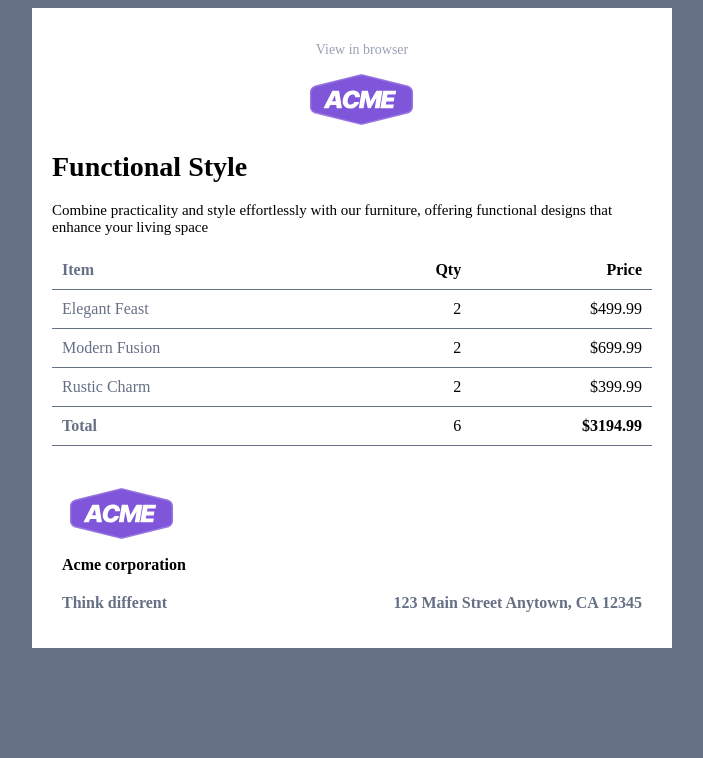
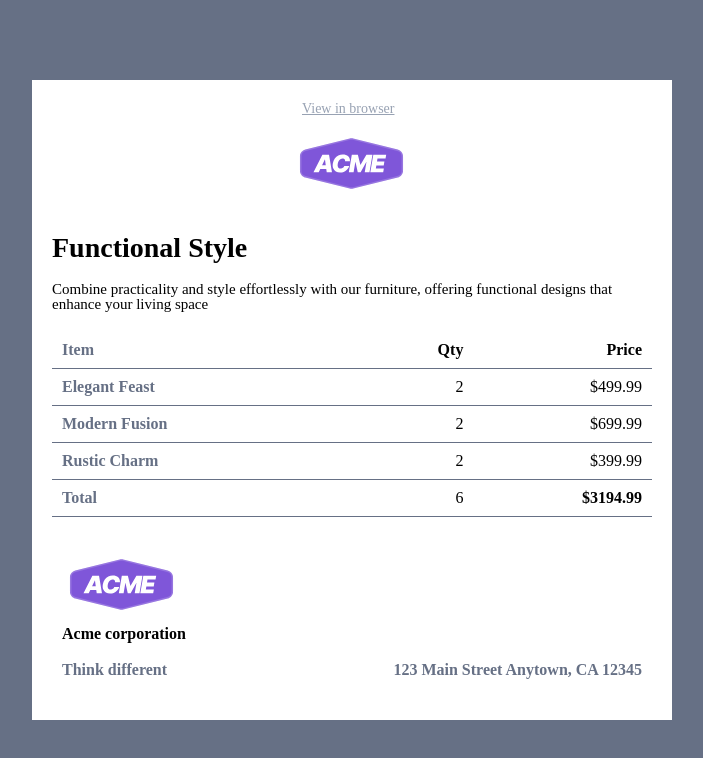
Before and after one commit to drapeID-DEV/hillel, a plain HTML site: page index.html in a window 1280 px wide. Shown: the whole page, without its empty margins (288-991 px from the left). Drawn offline with Linux system fonts and the light colour scheme.

Commit message:
done hw5

```diff
--- /dev/null
+++ b/css/normalize.css
@@ -0,0 +1,179 @@
+ html {
+    line-height: 1.15;
+    -webkit-text-size-adjust: 100%;
+  }
+
+  body {
+    margin: 0;
+  }
+
+  main {
+    display: block;
+  }
+
+  h1 {
+    font-size: 2em;
+    margin: 0.67em 0;
+  }
+
+  hr {
+    box-sizing: content-box;
+    height: 0;
+    overflow: visible;
+  }
+
+  pre {
+    font-family: monospace, monospace;
+    font-size: 1em;
+  }
+
+  a {
+    background-color: transparent;
+  }
+
+  abbr[title] {
+    border-bottom: none;
+    text-decoration: underline;
+    text-decoration: underline dotted;
+  }
+
+  b,
+  strong {
+    font-weight: bolder;
+  }
+
+  code,
+  kbd,
+  samp {
+    font-family: monospace, monospace; /* 1 */
+    font-size: 1em; /* 2 */
+  }
+
+  small {
+    font-size: 80%;
+  }
+
+  sub,
+  sup {
+    font-size: 75%;
+    line-height: 0;
+    position: relative;
+    vertical-align: baseline;
+  }
+
+  sub {
+    bottom: -0.25em;
+  }
+
+  sup {
+    top: -0.5em;
+  }
+
+  img {
+    border-style: none;
+  }
+
+  button,
+  input,
+  optgroup,
+  select,
+  textarea {
+    font-family: inherit;
+    font-size: 100%;
+    line-height: 1.15;
+    margin: 0;
+  }
+
+  button,
+  input {
+    overflow: visible;
+  }
+
+  button,
+  select {
+    text-transform: none;
+  }
+
+  button,
+  [type="button"],
+  [type="reset"],
+  [type="submit"] {
+    -webkit-appearance: button;
+  }
+
+  button::-moz-focus-inner,
+  [type="button"]::-moz-focus-inner,
+  [type="reset"]::-moz-focus-inner,
+  [type="submit"]::-moz-focus-inner {
+    border-style: none;
+    padding: 0;
+  }
+
+  button:-moz-focusring,
+  [type="button"]:-moz-focusring,
+  [type="reset"]:-moz-focusring,
+  [type="submit"]:-moz-focusring {
+    outline: 1px dotted ButtonText;
+  }
+
+  fieldset {
+    padding: 0.35em 0.75em 0.625em;
+  }
+
+  legend {
+    box-sizing: border-box; /* 1 */
+    color: inherit; /* 2 */
+    display: table; /* 1 */
+    max-width: 100%; /* 1 */
+    padding: 0; /* 3 */
+    white-space: normal; /* 1 */
+  }
+
+  progress {
+    vertical-align: baseline;
+  }
+
+  textarea {
+    overflow: auto;
+  }
+
+  [type="checkbox"],
+  [type="radio"] {
+    box-sizing: border-box;
+    padding: 0;
+  }
+
+  [type="number"]::-webkit-inner-spin-button,
+  [type="number"]::-webkit-outer-spin-button {
+    height: auto;
+  }
+
+  [type="search"] {
+    -webkit-appearance: textfield;
+    outline-offset: -2px;
+  }
+
+  [type="search"]::-webkit-search-decoration {
+    -webkit-appearance: none;
+  }
+
+  ::-webkit-file-upload-button {
+    -webkit-appearance: button;
+    font: inherit;
+  }
+
+  details {
+    display: block;
+  }
+
+  summary {
+    display: list-item;
+  }
+
+  template {
+    display: none;
+  }
+
+  [hidden] {
+    display: none;
+  }
--- /dev/null
+++ b/css/reset.css
@@ -0,0 +1,43 @@
+html, body, div, span, applet, object, iframe,
+h1, h2, h3, h4, h5, h6, p, blockquote, pre,
+a, abbr, acronym, address, big, cite, code,
+del, dfn, em, img, ins, kbd, q, s, samp,
+small, strike, strong, sub, sup, tt, var,
+b, u, i, center,
+dl, dt, dd, ol, ul, li,
+fieldset, form, label, legend,
+table, caption, tbody, tfoot, thead, tr, th, td,
+article, aside, canvas, details, embed,
+figure, figcaption, footer, header, hgroup,
+menu, nav, output, ruby, section, summary,
+time, mark, audio, video {
+	margin: 0;
+	padding: 0;
+	border: 0;
+	font-size: 100%;
+	font: inherit;
+	vertical-align: baseline;
+}
+
+article, aside, details, figcaption, figure,
+footer, header, hgroup, menu, nav, section {
+	display: block;
+}
+body {
+	line-height: 1;
+}
+ol, ul {
+	list-style: none;
+}
+blockquote, q {
+	quotes: none;
+}
+blockquote:before, blockquote:after,
+q:before, q:after {
+	content: '';
+	content: none;
+}
+table {
+	border-collapse: collapse;
+	border-spacing: 0;
+}
--- /dev/null
+++ b/css/style.css
@@ -0,0 +1,96 @@
+body {
+    height: 100vh;
+    align-content: center;
+    background-color: #667085;
+}
+
+div {
+    width: 600px;
+    height: 600px;
+    background-color: white;
+    padding: 20px;
+    margin: auto;
+}
+
+.view {
+    font-size: 14px;
+    font-weight: 400;
+    color: #98A2B3;
+    margin: 0 250px;
+}
+
+.image {
+    margin: 20px 240px;
+}
+
+h1 {
+    font-size: 28px;
+    font-weight: 600;
+}
+
+p {
+    font-size: 15px;
+    font-weight: 400;
+    margin: 20px 0;
+}
+
+table {
+    border-collapse: collapse;
+    width: 600px
+}
+
+.borderLine {
+    border-bottom: 1px #667085 solid;
+}
+
+td {
+    padding: 10px;
+}
+
+.nameOfRow {
+    font-size: 16px;
+    font-weight: 600;
+    color: #667085;
+    padding-right: 190px;
+}
+
+.qtyCol {
+    text-align: end;
+}
+
+#qty {
+    font-size: 16px;
+    font-weight: 600;
+}
+
+.priceCol {
+    text-align: end;
+}
+
+#price {
+    text-align: end;
+    font-size: 16px;
+    font-weight: 600;
+}
+
+#total {
+    text-align: end;
+    font-size: 16px;
+    font-weight: 600;
+}
+
+.bottomLogo {
+    padding-top: 40px; padding-bottom: 0px;
+}
+
+.corpName {
+    font-size: 16px; font-weight: 600;
+}
+
+.addres {
+    text-align: end; font-size: 16px; font-weight: 600; color: #667085;
+}
+
+.phrase {
+    font-size: 16px; font-weight: 600; color: #667085;
+}
--- a/index.html
+++ b/index.html
@@ -3,58 +3,52 @@
 <head>
     <meta charset="UTF-8">
     <meta name="viewport" content="width=device-width, initial-scale=1.0">
+    <link rel="stylesheet" href="css/reset.css">
+    <link rel="stylesheet" href="css/normalize.css">
+    <link rel="stylesheet" href="css/style.css">
     <title>Document</title>
 </head>
-<style>
-    td {
-        padding: 10px;
-    }
-
-    body {
-        background-color: #667085;
-    }
-</style>
 <body>
-    <div style="width: 600px; height: 600px; padding: 20px; background-color: white; margin: auto;">
-        <p style="width: 600px; font-size: 14px; font-weight: 400; color: #98A2B3; text-align: center; padding-left: 10px;">View in browser</p>
-        <img src="./images/Logo.svg" alt="logo" style="margin: 0 250px;">
-        <h1 style="font-size: 28px; font-weight: 600;">Functional Style</h1>
-        <p style="font-size: 15px; font-weight: 400;">Combine practicality and style effortlessly with our furniture, offering functional designs that enhance your living space</p>
-        <table style="border-collapse: collapse; width: 600px">
-            <tr style="border-bottom: 1px #667085 solid;">
-                <td style="font-size: 16px; font-weight: 600; color: #667085; padding-right: 190px;">Item</td>
-                <td style="text-align: end; font-size: 16px; font-weight: 600;">Qty</td>
-                <td style="text-align: end; font-size: 16px; font-weight: 600;">Price</td>
+    <div>
+        <a class="view" href="#">View in browser</a>
+        <img class="image" src="./images/Logo.svg" alt="logo">
+        <h1>Functional Style</h1>
+        <p>Combine practicality and style effortlessly with our furniture, offering functional designs that enhance your living space</p>
+        <table>
+            <tr class="borderLine">
+                <td class="nameOfRow">Item</td>
+                <td id="qty" class="qtyCol">Qty</td>
+                <td id="price" class="priceCol">Price</td>
             </tr>
-            <tr style="border-bottom: 1px #667085 solid;">
-                <td style="font-size: 16px; font-weight: 400; color: #667085; padding-right: 190px;">Elegant Feast</td>
-                <td style="text-align: end;">2</td>
-                <td style="text-align: end;">$499.99</td>
+            <tr class="borderLine">
+                <td class="nameOfRow">Elegant Feast</td>
+                <td class="qtyCol">2</td>
+                <td class="priceCol">$499.99</td>
             </tr>
-            <tr style="border-bottom: 1px #667085 solid;">
-                <td style="font-size: 16px; font-weight: 400; color: #667085; padding-right: 190px;">Modern Fusion</td>
-                <td style="text-align: end;">2</td>
-                <td style="text-align: end;">$699.99</td>
+            <tr class="borderLine">
+                <td class="nameOfRow">Modern Fusion</td>
+                <td class="qtyCol">2</td>
+                <td class="priceCol">$699.99</td>
             </tr>
-            <tr style="border-bottom: 1px #667085 solid;">
-                <td style="font-size: 16px; font-weight: 400; color: #667085; padding-right: 190px;">Rustic Charm</td>
-                <td style="text-align: end;">2</td>
-                <td style="text-align: end;">$399.99</td>
+            <tr class="borderLine">
+                <td class="nameOfRow">Rustic Charm</td>
+                <td class="qtyCol">2</td>
+                <td class="priceCol">$399.99</td>
             </tr>
-            <tr style="border-bottom: 1px #667085 solid;">
-                <td style="font-size: 16px; font-weight: 600; color: #667085; padding-right: 190px;">Total</td>
-                <td style="text-align: end;">6</td>
-                <td style="text-align: end; font-size: 16px; font-weight: 600;">$3194.99</td>
+            <tr class="borderLine">
+                <td class="nameOfRow">Total</td>
+                <td class="qtyCol">6</td>
+                <td id="total" class="priceCol">$3194.99</td>
             </tr>
             <tr>
-                <td style="padding-top: 40px; padding-bottom: 0px;"><img src="./images/Logo.svg" alt="logo"></td>
+                <td class="bottomLogo"><img src="./images/Logo.svg" alt="logo"></td>
             </tr>
             <tr>
-                <td style="font-size: 16px; font-weight: 600;">Acme corporation</td>
+                <td class="corpName">Acme corporation</td>
             </tr>
             <tr>
-                <td style="font-size: 16px; font-weight: 600; color: #667085;">Think different</td>
-                <td colspan="2" style="text-align: end; font-size: 16px; font-weight: 600; color: #667085;">123 Main Street Anytown, CA 12345</td>
+                <td class="phrase">Think different</td>
+                <td class="addres" colspan="2">123 Main Street Anytown, CA 12345</td>
             </tr>
         </table>
     </div>
```
